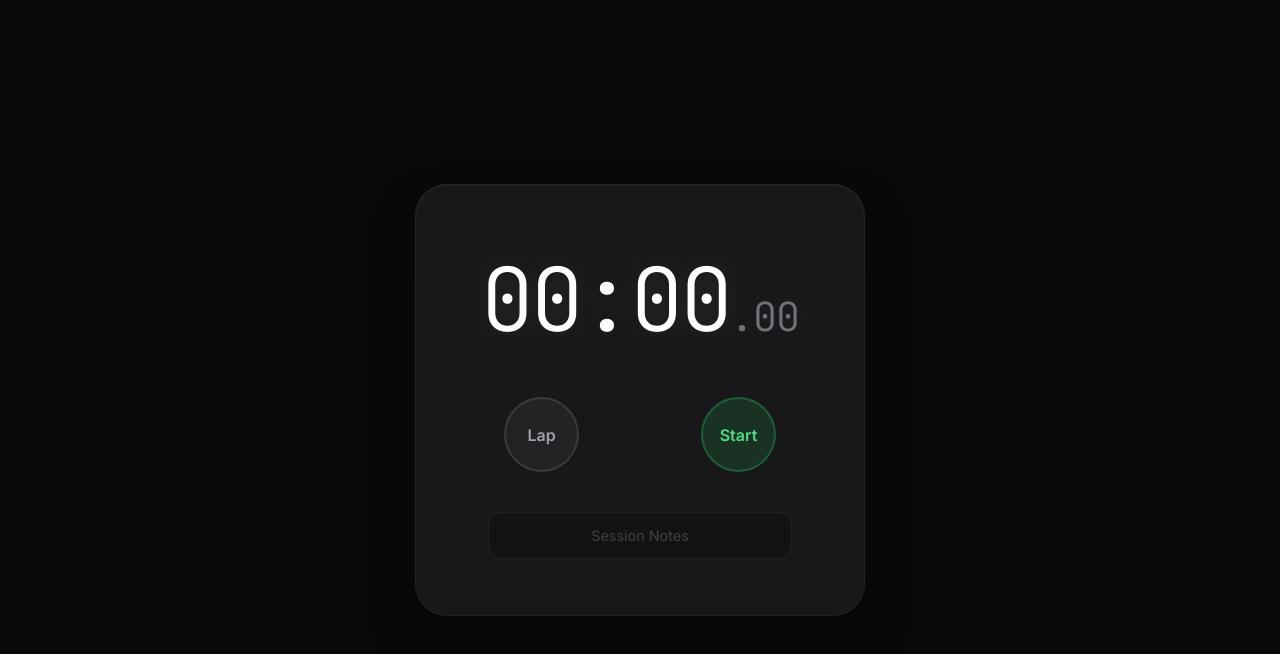
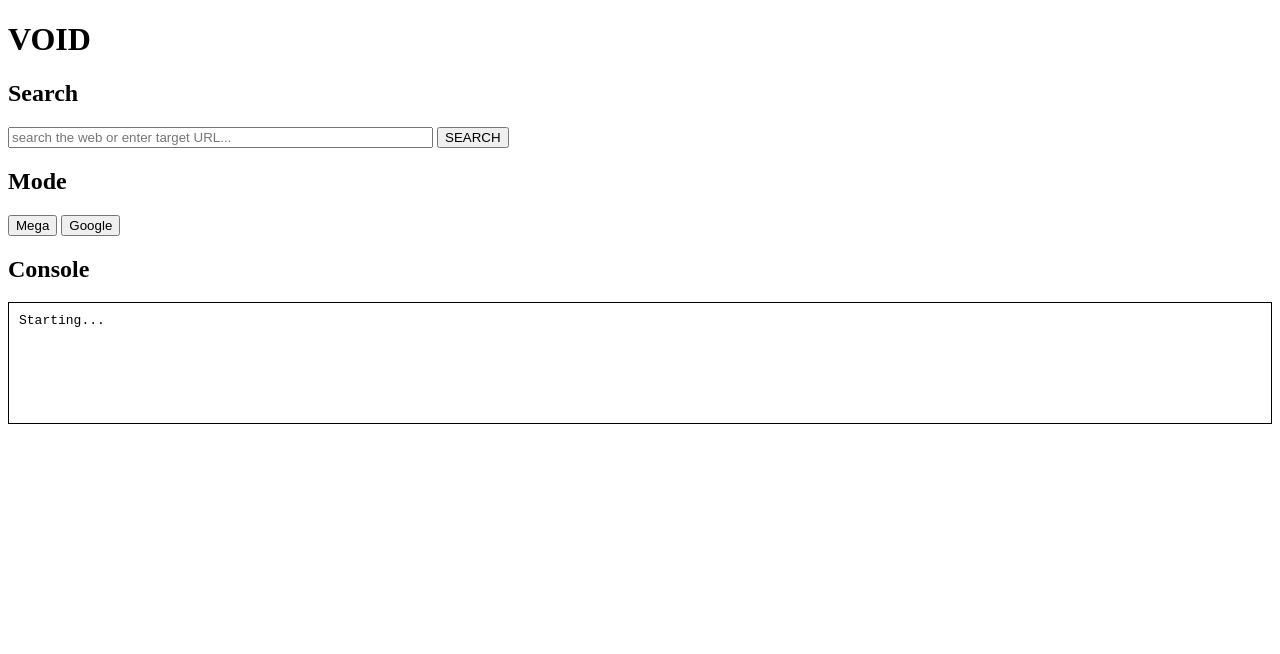
Before and after one commit to wiizzz786/math-quiz, a website: page void.html in a window 1280 px wide. Drawn offline with Linux system fonts and the light colour scheme; no server answers.

Commit message:
Revert void.html to restore proxy UI after misunderstanding user request

```diff
--- a/void.html
+++ b/void.html
@@ -5,225 +5,59 @@
   <meta name="viewport" content="width=device-width, initial-scale=1"/>
   <title>NoodalMath</title>
   <style>
-    @import url('https://fonts.googleapis.com/css2?family=Inter:wght@300;400;600&family=JetBrains+Mono:wght@300;400&display=swap');
-
-    * {
-      box-sizing: border-box;
-      margin: 0;
-      padding: 0;
-    }
-
     body {
-      background-color: #09090b;
-      color: #fafafa;
-      font-family: 'Inter', sans-serif;
-      display: flex;
-      flex-direction: column;
-      align-items: center;
-      justify-content: center;
-      min-height: 100vh;
-      overflow: hidden;
-      margin: 0;
-    }
-
-    .stopwatch-container {
-      display: flex;
-      flex-direction: column;
-      align-items: center;
-      background: #18181b;
-      padding: 3.5rem 4.5rem;
-      border-radius: 32px;
-      box-shadow: 0 25px 50px -12px rgba(0,0,0,0.5), inset 0 1px 0 rgba(255,255,255,0.05);
-      border: 1px solid rgba(255,255,255,0.05);
-      width: 450px;
-    }
-
-    .time-display {
-      font-family: 'JetBrains Mono', monospace;
-      font-size: 5.5rem;
-      font-weight: 300;
-      letter-spacing: -3px;
-      margin-bottom: 2.5rem;
-      color: #ffffff;
-      text-shadow: 0 0 30px rgba(255, 255, 255, 0.1);
-      display: flex;
-      align-items: baseline;
-    }
-
-    .ms {
-      font-size: 2.5rem;
-      color: #71717a;
-      letter-spacing: -1px;
-    }
-
-    .controls {
-      display: flex;
-      gap: 1.5rem;
-      margin-bottom: 2.5rem;
-      width: 100%;
-      justify-content: space-between;
-      padding: 0 1rem;
-    }
-
-    .btn {
-      width: 75px;
-      height: 75px;
-      border-radius: 50%;
-      border: none;
-      font-family: 'Inter', sans-serif;
-      font-weight: 600;
-      font-size: 1rem;
-      cursor: pointer;
-      transition: all 0.2s cubic-bezier(0.4, 0, 0.2, 1);
-      outline: none;
-      display: flex;
-      align-items: center;
-      justify-content: center;
-    }
-
-    .btn:active {
-      transform: scale(0.95);
-    }
-
-    .btn-start {
-      background: rgba(34, 197, 94, 0.15);
-      color: #4ade80;
-      border: 2px solid rgba(34, 197, 94, 0.3);
-    }
-
-    .btn-start:hover {
-      background: rgba(34, 197, 94, 0.25);
-    }
-
-    .btn-stop {
-      background: rgba(239, 68, 68, 0.15);
-      color: #f87171;
-      border: 2px solid rgba(239, 68, 68, 0.3);
-      display: none;
-    }
-
-    .btn-stop:hover {
-      background: rgba(239, 68, 68, 0.25);
-    }
-
-    .btn-reset {
-      background: rgba(255, 255, 255, 0.05);
-      color: #a1a1aa;
-      border: 2px solid rgba(255, 255, 255, 0.1);
-    }
-
-    .btn-reset:hover {
-      background: rgba(255, 255, 255, 0.1);
-      color: #fafafa;
-    }
-
-    /* Secret Proxy Form */
-    #term-form {
-      width: 100%;
-      position: relative;
-    }
-
-    #term-input {
-      width: 100%;
-      background: rgba(0, 0, 0, 0.2);
-      border: 1px solid rgba(255,255,255,0.05);
-      border-radius: 12px;
-      padding: 14px 16px;
-      color: #52525b;
-      font-family: 'Inter', sans-serif;
-      font-size: 0.9rem;
-      text-align: center;
-      outline: none;
-      transition: all 0.3s ease;
-    }
-
-    #term-input::placeholder {
-      color: #3f3f46;
-    }
-
-    #term-input:focus {
-      background: rgba(255,255,255,0.03);
-      border-color: rgba(255,255,255,0.15);
-      color: #fafafa;
-      box-shadow: 0 0 20px rgba(255,255,255,0.03);
-    }
-
-    #term-submit {
-      display: none;
+      font-family: 'Times New Roman', Times, serif;
     }
   </style>
 </head>
 <body>
+  <h1>VOID</h1>
 
-  <div class="stopwatch-container">
-    <div class="time-display" id="time-display">00:00<span class="ms">.00</span></div>
-
-    <div class="controls">
-      <button class="btn btn-reset" id="sw-reset">Lap</button>
-      <button class="btn btn-start" id="sw-start">Start</button>
-      <button class="btn btn-stop" id="sw-stop">Stop</button>
-    </div>
-
-    <form id="term-form">
-      <input type="text" id="term-input" placeholder="Session Notes" autocomplete="off" spellcheck="false"/>
-      <button type="submit" id="term-submit">Save</button>
-    </form>
+  <div style="display:none;">
+    <p>HOST: <span id="s-host">...</span></p>
+    <p>PROTO: <span id="s-proto">...</span></p>
+    <p>MODE: <span id="disp-mode">Mega</span></p>
+    <p>UID: <span id="s-uid">...</span></p>
   </div>
 
-  <!-- Hidden required elements to keep the proxy script from crashing -->
-  <div style="display:none;">
-    <span id="s-host"></span><span id="s-proto"></span>
-    <button class="t-btn active" data-v="megasilly"></button>
-    <button class="t-btn" data-v="google"></button>
-    <pre id="console-out"></pre>
-    <div id="autocomplete-box"></div>
-    <span id="set-uid"></span><span id="set-mode-lbl"></span><span id="set-upd-status"></span>
-    <input id="set-tld" value=".www.securly.com"/>
-    <button id="btn-save-tld"></button><button id="btn-manual-check"></button><button id="btn-close-settings"></button>
-    <button id="btn-open-settings"></button><button id="btn-clear"></button>
-    <div id="settings-overlay"></div>
-    <div id="feature-section"></div>
-    <div id="media-container"></div>
+  <h2>Search</h2>
+  <form id="term-form">
+    <input type="text" id="term-input" placeholder="search the web or enter target URL..." required autocomplete="off" spellcheck="false" size="50"/>
+    <button type="submit">SEARCH</button>
+    <div id="autocomplete-box" style="display:none;"></div>
+  </form>
+
+  <h2>Mode</h2>
+  <div id="mode-group">
+    <button type="button" class="t-btn active" data-v="megasilly">Mega</button>
+    <button type="button" class="t-btn" data-v="google">Google</button>
   </div>
 
-  <script>
-    let startTime = 0, elapsedTime = 0, timerInterval;
-    const timeDisplay = document.getElementById('time-display');
-    const startBtn = document.getElementById('sw-start');
-    const stopBtn = document.getElementById('sw-stop');
-    const resetBtn = document.getElementById('sw-reset');
+  <div id="media-container" style="display:none;"></div>
 
-    function updateTime() {
-      const diff = elapsedTime + (Date.now() - startTime);
-      const min = Math.floor(diff / 60000).toString().padStart(2, '0');
-      const sec = Math.floor((diff % 60000) / 1000).toString().padStart(2, '0');
-      const ms = Math.floor((diff % 1000) / 10).toString().padStart(2, '0');
-      timeDisplay.innerHTML = `${min}:${sec}<span class="ms">.${ms}</span>`;
-    }
+  <div>
+    <h2>Console</h2>
+    <pre id="console-out" style="border:1px solid #000; padding:10px; height:100px; overflow:auto;">Starting...</pre>
 
-    startBtn.addEventListener('click', () => {
-      startTime = Date.now();
-      timerInterval = setInterval(updateTime, 10);
-      startBtn.style.display = 'none';
-      stopBtn.style.display = 'flex';
-      resetBtn.textContent = 'Lap';
-    });
 
-    stopBtn.addEventListener('click', () => {
-      elapsedTime += Date.now() - startTime;
-      clearInterval(timerInterval);
-      stopBtn.style.display = 'none';
-      startBtn.style.display = 'flex';
-      resetBtn.textContent = 'Reset';
-    });
+    <div style="display:none;">
+      <button type="button" id="btn-open-settings">Settings</button>
+      <button type="button" id="btn-clear">Clear Console</button>
+    </div>
+  </div>
 
-    resetBtn.addEventListener('click', () => {
-      if (stopBtn.style.display === 'none') {
-        elapsedTime = 0;
-        timeDisplay.innerHTML = `00:00<span class="ms">.00</span>`;
-      }
-    });
-  </script>
+  <div id="settings-overlay" style="display:none; border:1px solid #000; padding:10px; margin-top:10px;">
+    <h2>Settings & System Info</h2>
+    <p>User ID: <span id="set-uid">...</span></p>
+    <p>Current Mode: <span id="set-mode-lbl">Mega</span></p>
+    <p id="set-upd-status">Status: Standby.</p>
+    <p>Fake TLD: <input type="text" id="set-tld" value=".www.securly.com" size="15"/></p>
+    <button type="button" id="btn-save-tld">Save</button>
+    <button type="button" id="btn-manual-check">Check GitHub Update</button>
+    <button type="button" id="btn-close-settings">Close</button>
+  </div>
+
+  <div id="feature-section" style="display:none;"></div>
 
   <script>
     (function() {
```
